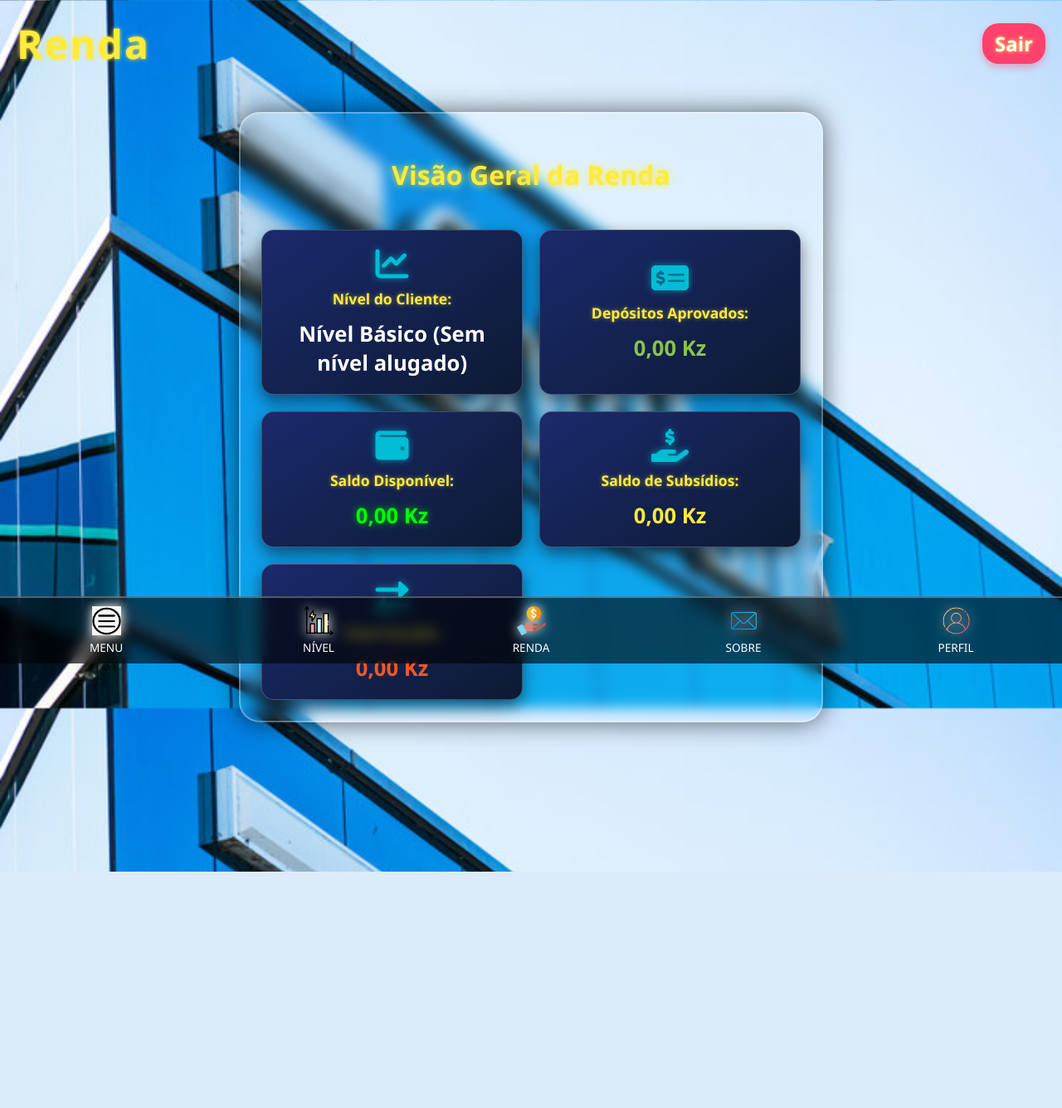
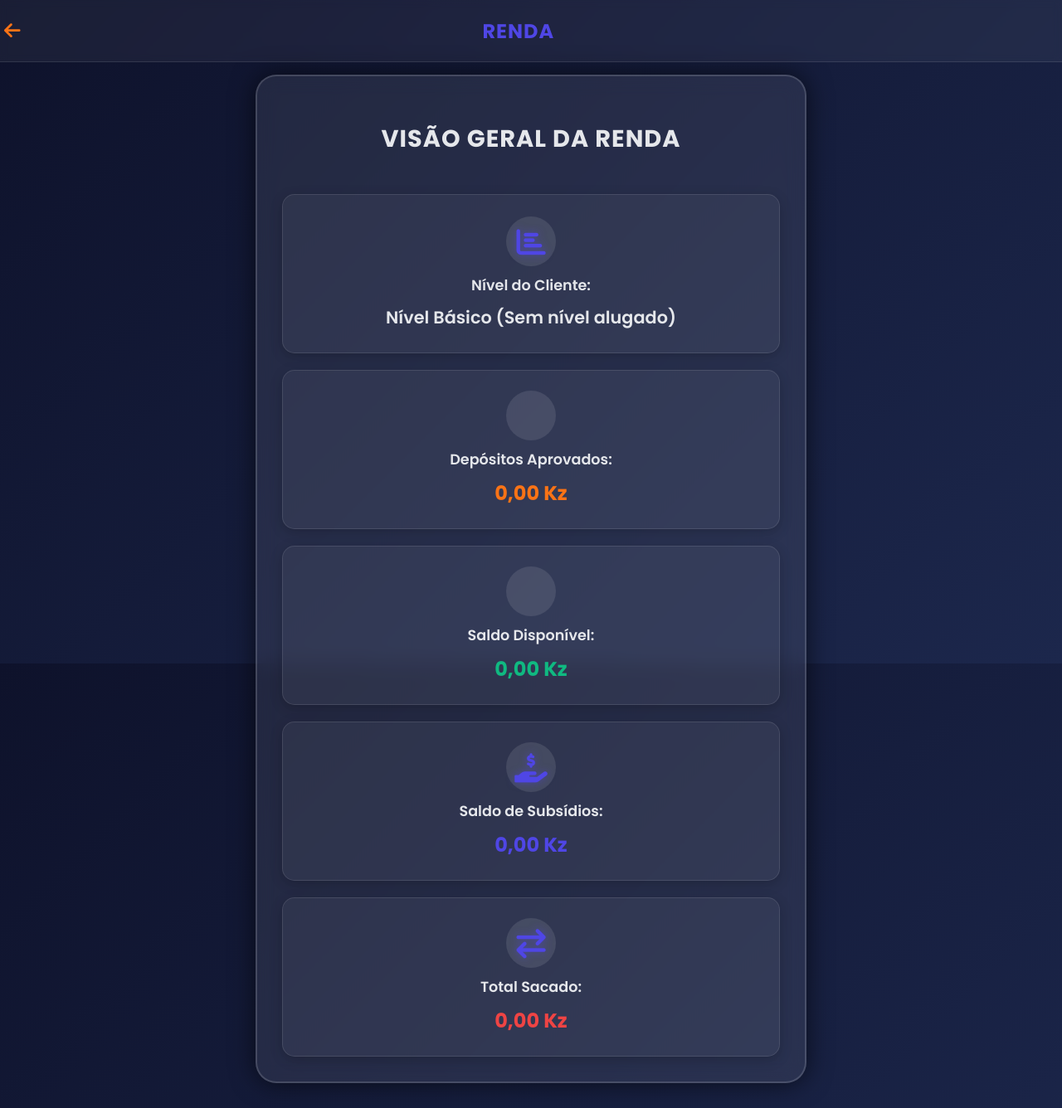
Before and after one commit to JoelCaquene/softbank, a Django app: page /renda/ in a window 1280 px wide. Shown: the whole page at 83% size. Before the commit the page ends 1051 px from the top, so only its background shows below. Run offline with Django 5.2, Linux system fonts and the light colour scheme; a user stored in the database is signed in; data comes from the database, SQL or seed files in the repository.

Commit message:
Ajuste visual da página Renda: novo design, ícones e remoção de navegação

```diff
--- a/plataforma/templates/plataforma/renda.html
+++ b/plataforma/templates/plataforma/renda.html
@@ -5,15 +5,25 @@
     <meta charset="UTF-8">
     <meta name="viewport" content="width=device-width, initial-scale=1.0">
     <title>Renda - softbank</title>
+    <link href="https://fonts.googleapis.com/css2?family=Poppins:wght@300;400;600;700&display=swap" rel="stylesheet">
+    <link rel="stylesheet" href="https://cdnjs.cloudflare.com/ajax/libs/font-awesome/6.0.0-beta3/css/all.min.css">
     <style>
+        /* Paleta de Cores Suaves e Modernas:
+         * Fundo: #0e122b (Azul Escuro Suave)
+         * Destaque/Primária: #4f46e5 (Índigo Vibrante/Roxo Suave)
+         * Secundária/Alerta: #f97316 (Laranja Suave)
+         * Sucesso: #10b981 (Verde Esmeralda Suave)
+         * Texto: #e5e7eb (Cinza Claro Suave)
+         */
         body {
-            background-color: #0c0b2d;
-            background-image: url('{% static "plataforma/images/fundo_azul_raios.jpg" %}');
+            /* Fundo Lindo e Suave */
+            background-color: #0e122b;
+            background-image: linear-gradient(135deg, #0e122b 0%, #1c274c 100%);
             background-size: cover;
             background-position: center;
             background-attachment: fixed;
-            color: #fff;
-            font-family: 'Segoe UI', Tahoma, Geneva, Verdana, sans-serif;
+            color: #e5e7eb; /* Cor de letra suave */
+            font-family: 'Poppins', sans-serif; /* Letras lindas e elegantes */
             margin: 0;
             padding: 0;
             display: flex;
@@ -22,75 +32,88 @@
             justify-content: flex-start;
             min-height: 100vh;
             text-align: center;
-            padding-bottom: 80px; /* Espaço para o footer fixo */
+            padding-top: 60px; /* Espaço para o cabeçalho fixo */
         }
 
+        /* Novo Cabeçalho com Botão Voltar */
         .header {
             width: 100%;
-            padding: 20px;
-            color: #ffeb3b;
-            text-shadow: 0 0 5px #ffeb3b;
-            font-size: 1.5em;
-            position: relative;
+            padding: 15px 20px;
+            background: rgba(255, 255, 255, 0.05); /* Glassmorphism Suave */
+            backdrop-filter: blur(5px);
+            border-bottom: 1px solid rgba(255, 255, 255, 0.1);
             display: flex;
             justify-content: space-between;
             align-items: center;
-            box-sizing: border-box;
+            position: fixed; /* Fixo no topo */
+            top: 0;
+            z-index: 1000;
         }
 
         .header h1 {
+            color: #4f46e5; /* Destaque Primário */
+            font-size: 1.5em;
+            font-weight: 700;
             margin: 0;
-            font-weight: bold;
-            letter-spacing: 2px;
+            flex-grow: 1; /* Centraliza o título */
+            text-align: center;
+            text-transform: uppercase;
+            letter-spacing: 1px;
+            transform: translateX(-20px); /* Ajuste para centralizar, compensando o botão */
         }
 
-        .logout-btn {
-            background-color: #ff416c;
-            color: white;
-            padding: 8px 15px;
-            border-radius: 20px;
+        .back-button {
+            /* Botão Voltar elegante */
+            color: #f97316; /* Cor chamativa para o botão */
+            font-size: 1.4em;
             text-decoration: none;
-            font-weight: bold;
-            transition: background-color 0.3s ease, transform 0.2s ease;
-            box-shadow: 0 4px 10px rgba(255, 65, 108, 0.4);
+            padding: 5px;
+            transition: color 0.3s, transform 0.2s;
         }
 
-        .logout-btn:hover {
-            background-color: #e63900;
-            transform: translateY(-2px);
+        .back-button:hover {
+            color: #ffaa5b;
+            transform: scale(1.1);
         }
 
+        /* Container principal */
         .income-container {
             width: 90%;
-            max-width: 650px; /* Aumentado para melhor visualização dos itens */
-            background: rgba(255, 255, 255, 0.05); /* Fundo sutil */
-            backdrop-filter: blur(8px); /* Efeito de blur */
+            max-width: 600px;
+            background: rgba(255, 255, 255, 0.08);
+            backdrop-filter: blur(12px);
             border-radius: 25px;
-            border: 2px solid rgba(255, 255, 255, 0.3);
-            box-shadow: 0 0 30px rgba(0, 0, 0, 0.6); /* Sombra mais pronunciada */
-            padding: 25px; /* Mais padding */
+            border: 2px solid rgba(255, 255, 255, 0.15);
+            box-shadow: 0 0 30px rgba(0, 0, 0, 0.6);
+            padding: 30px;
             margin-top: 30px;
-            margin-bottom: 100px; /* Espaço para o rodapé */
-            display: grid; /* Usando Grid para o layout */
-            grid-template-columns: repeat(auto-fit, minmax(250px, 1fr)); /* Colunas flexíveis */
-            gap: 20px; /* Espaçamento entre os cartões */
-            justify-content: center; /* Centraliza os itens no grid */
+            margin-bottom: 30px;
+            display: flex;
+            flex-wrap: wrap;
+            justify-content: center;
+            gap: 20px;
         }
 
         .income-container h2 {
-            grid-column: 1 / -1; /* Ocupa todas as colunas no grid */
-            color: #ffeb3b;
-            text-shadow: 0 0 10px #ffeb3b;
+            width: 100%;
+            color: #e5e7eb;
+            font-weight: 700;
+            font-size: 1.8em;
+            text-transform: uppercase;
+            letter-spacing: 1px;
             margin-bottom: 25px;
-            font-size: 2em;
         }
 
+        /* Itens de indicação */
         .income-item {
-            background-image: linear-gradient(145deg, #1a2a6c, #0d1a33); /* Gradiente mais escuro e elegante */
+            /* Usando flex-basis para controle de tamanho em telas maiores */
+            flex: 1 1 250px;
+            min-height: 150px; /* Altura mínima para os cartões */
+            background: rgba(255, 255, 255, 0.05);
+            border-radius: 15px;
+            border: 1px solid rgba(255, 255, 255, 0.1);
+            box-shadow: 0 4px 15px rgba(0, 0, 0, 0.2);
             padding: 20px;
-            border-radius: 15px;
-            box-shadow: 0 8px 20px rgba(0, 0, 0, 0.5);
-            border: 1px solid rgba(255, 255, 255, 0.2);
             display: flex;
             flex-direction: column;
             align-items: center;
@@ -100,181 +123,99 @@
 
         .income-item:hover {
             transform: translateY(-5px) scale(1.02);
-            box-shadow: 0 12px 25px rgba(0, 0, 0, 0.7);
+            box-shadow: 0 10px 20px rgba(0, 0, 0, 0.4);
+        }
+
+        .income-item .icon-container {
+            width: 60px;
+            height: 60px;
+            background-color: rgba(255, 255, 255, 0.1);
+            border-radius: 50%;
+            display: flex;
+            align-items: center;
+            justify-content: center;
+            margin-bottom: 10px;
+        }
+
+        .income-item .icon {
+            font-size: 2.2em;
+            color: #4f46e5; /* Cor de destaque para os ícones */
+            text-shadow: 0 0 10px rgba(79, 70, 229, 0.5);
         }
 
         .income-item strong {
-            color: #ffeb3b; /* Amarelo para os títulos */
             font-size: 1.1em;
-            margin-bottom: 8px;
-            text-shadow: 0 0 5px rgba(255, 235, 59, 0.5);
-        }
-
-        .income-item .icon {
-            font-size: 2.5em; /* Tamanho dos ícones */
-            margin-bottom: 10px;
-            color: #00bcd4; /* Azul ciano para os ícones */
-            text-shadow: 0 0 8px rgba(0, 188, 212, 0.7);
+            font-weight: 600;
+            margin-bottom: 5px;
+            text-align: center;
         }
 
         .value-display {
-            font-size: 1.6em; /* Tamanho maior para os valores */
-            font-weight: bold;
+            font-size: 1.5em;
+            font-weight: 700;
+            color: #10b981; /* Verde sucesso para valores positivos */
             margin-top: 5px;
-            color: #ffffff; /* Cor padrão para valores */
-        }
-
-        .positive-value {
-            color: #00ff00; /* Verde vibrante para saldo disponível */
-            text-shadow: 0 0 8px rgba(0, 255, 0, 0.7);
         }
 
         /* Cores específicas para os valores */
-        .deposits-value { color: #8bc34a; } /* Verde mais suave */
-        .subsidy-value { color: #ffeb3b; } /* Amarelo */
-        .withdrawn-value { color: #ff5722; } /* Laranja avermelhado */
+        .deposits-value { color: #f97316; } /* Laranja */
+        .subsidy-value { color: #4f46e5; } /* Índigo/Roxo */
+        .withdrawn-value { color: #ef4444; } /* Vermelho */
+        .nivel-value { font-size: 1.3em; font-weight: 600; color: #e5e7eb; } /* Estilo para o nível */
 
+        /* Remover a navegação do rodapé */
         .footer-nav {
-            position: fixed;
-            bottom: 0;
-            width: 100%;
-            background: rgba(0, 0, 0, 0.6);
-            display: flex;
-            justify-content: space-around;
-            padding: 10px 0;
-            border-top: 2px solid rgba(255, 255, 255, 0.3);
-            backdrop-filter: blur(8px);
-            z-index: 100;
-        }
-
-        .footer-item {
-            display: flex;
-            flex-direction: column;
-            align-items: center;
-            text-decoration: none;
-            color: white;
-            font-size: 0.85em;
-            transition: color 0.3s, transform 0.2s;
-            flex: 1;
-        }
-
-        .footer-item img {
-            width: 35px;
-            height: 35px;
-            margin-bottom: 5px;
-            filter: drop-shadow(0 0 7px #fff);
-        }
-
-        .footer-item:hover {
-            color: #ffeb3b;
-            transform: translateY(-3px);
-        }
-
-        /* Responsividade */
-        @media (max-width: 768px) {
-            .income-container {
-                grid-template-columns: 1fr; /* Uma coluna em telas menores */
-                padding: 20px;
-            }
-
-            .income-item {
-                padding: 18px;
-            }
-
-            .income-item strong {
-                font-size: 1em;
-            }
-
-            .income-item .icon {
-                font-size: 2em;
-            }
-
-            .value-display {
-                font-size: 1.4em;
-            }
-
-            .header {
-                font-size: 1.3em;
-            }
-        }
-
-        @media (max-width: 480px) {
-            .income-container {
-                margin-top: 15px;
-                padding: 15px;
-            }
-            .income-item {
-                padding: 15px;
-            }
-            .income-item .icon {
-                font-size: 1.8em;
-            }
-            .value-display {
-                font-size: 1.2em;
-            }
+            display: none;
         }
     </style>
-    {# Font Awesome para ícones #}
-    <link rel="stylesheet" href="https://cdnjs.cloudflare.com/ajax/libs/font-awesome/6.0.0-beta3/css/all.min.css">
 </head>
 <body>
     <div class="header">
+        <a href="{% url 'menu' %}" class="back-button" title="Voltar ao Menu">
+            <i class="fas fa-arrow-left"></i> </a>
         <h1>Renda</h1>
-        <a href="{% url 'saida' %}" class="logout-btn">Sair</a>
+        <div style="width: 20px;"></div>
     </div>
 
     <div class="income-container">
-        {# Título principal da seção #}
         <h2>Visão Geral da Renda</h2>
 
         <div class="income-item">
-            <i class="fas fa-chart-line icon"></i> {# Ícone para Nível do Cliente #}
+            <div class="icon-container">
+                <i class="fas fa-chart-bar icon"></i>
+            </div>
             <strong>Nível do Cliente:</strong>
-            <span class="value-display">{{ nivel_cliente }}</span>
+            <span class="value-display nivel-value">{{ nivel_cliente }}</span>
         </div>
         <div class="income-item">
-            <i class="fas fa-money-check-alt icon"></i> {# Ícone para Depósitos #}
+            <div class="icon-container">
+                <i class="fas fa-money-bill-transfer icon"></i>
+            </div>
             <strong>Depósitos Aprovados:</strong>
             <span class="value-display deposits-value">{{ depositos_aprovados|floatformat:2 }} Kz</span>
         </div>
         <div class="income-item">
-            <i class="fas fa-wallet icon"></i> {# Ícone para Saldo Disponível #}
+            <div class="icon-container">
+                <i class="fas fa-sack-dollar icon"></i>
+            </div>
             <strong>Saldo Disponível:</strong>
-            <span class="value-display positive-value">{{ saldo_disponivel|floatformat:2 }} Kz</span>
+            <span class="value-display">{{ saldo_disponivel|floatformat:2 }} Kz</span>
         </div>
         <div class="income-item">
-            <i class="fas fa-hand-holding-usd icon"></i> {# Ícone para Subsídios #}
+            <div class="icon-container">
+                <i class="fas fa-hand-holding-dollar icon"></i>
+            </div>
             <strong>Saldo de Subsídios:</strong>
             <span class="value-display subsidy-value">{{ saldo_subsidio|floatformat:2 }} Kz</span>
         </div>
         <div class="income-item">
-            <i class="fas fa-exchange-alt icon"></i> {# Ícone para Total Sacado #}
+            <div class="icon-container">
+                <i class="fas fa-arrow-right-arrow-left icon"></i>
+            </div>
             <strong>Total Sacado:</strong>
             <span class="value-display withdrawn-value">{{ total_sacado|floatformat:2 }} Kz</span>
         </div>
     </div>
 
-    <nav class="footer-nav">
-        <a href="{% url 'menu' %}" class="footer-item">
-            <img src="{% static 'plataforma/images/icon_menu.png' %}" alt="Menu">
-            <span>MENU</span>
-        </a>
-        <a href="{% url 'nivel' %}" class="footer-item">
-            <img src="{% static 'plataforma/images/icon_nivel.png' %}" alt="Nivel">
-            <span>NÍVEL</span>
-        </a>
-        <a href="{% url 'renda' %}" class="footer-item">
-            <img src="{% static 'plataforma/images/icon_renda.png' %}" alt="Renda">
-            <span>RENDA</span>
-        </a>
-        <a href="{% url 'sobre' %}" class="footer-item">
-            <img src="{% static 'plataforma/images/icon_sobre.png' %}" alt="Sobre">
-            <span>SOBRE</span>
-        </a>
-        <a href="{% url 'perfil' %}" class="footer-item">
-            <img src="{% static 'plataforma/images/icon_perfil.png' %}" alt="Perfil">
-            <span>PERFIL</span>
-        </a>
-    </nav>
-</body>
+    </body>
 </html>
```
